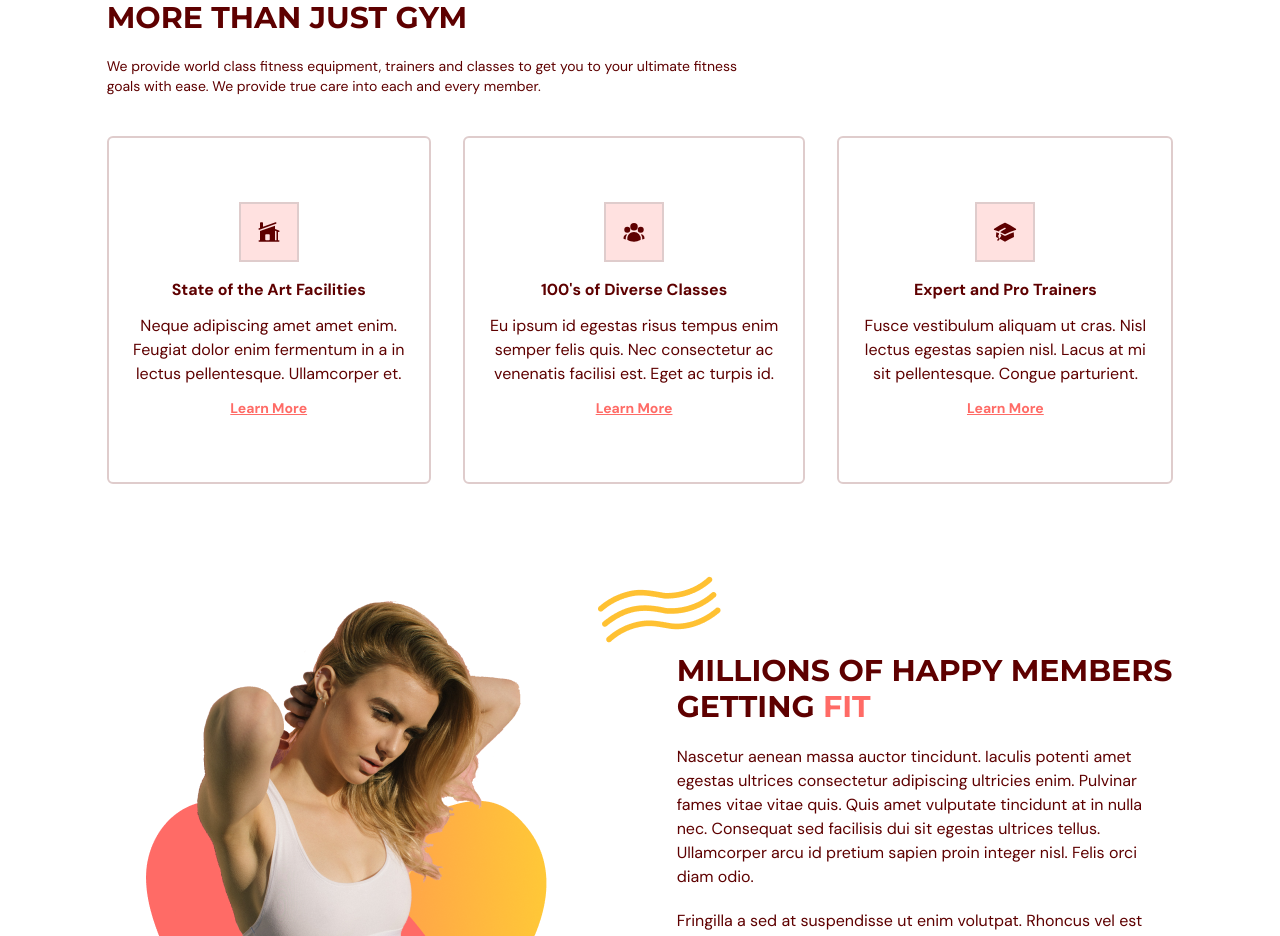
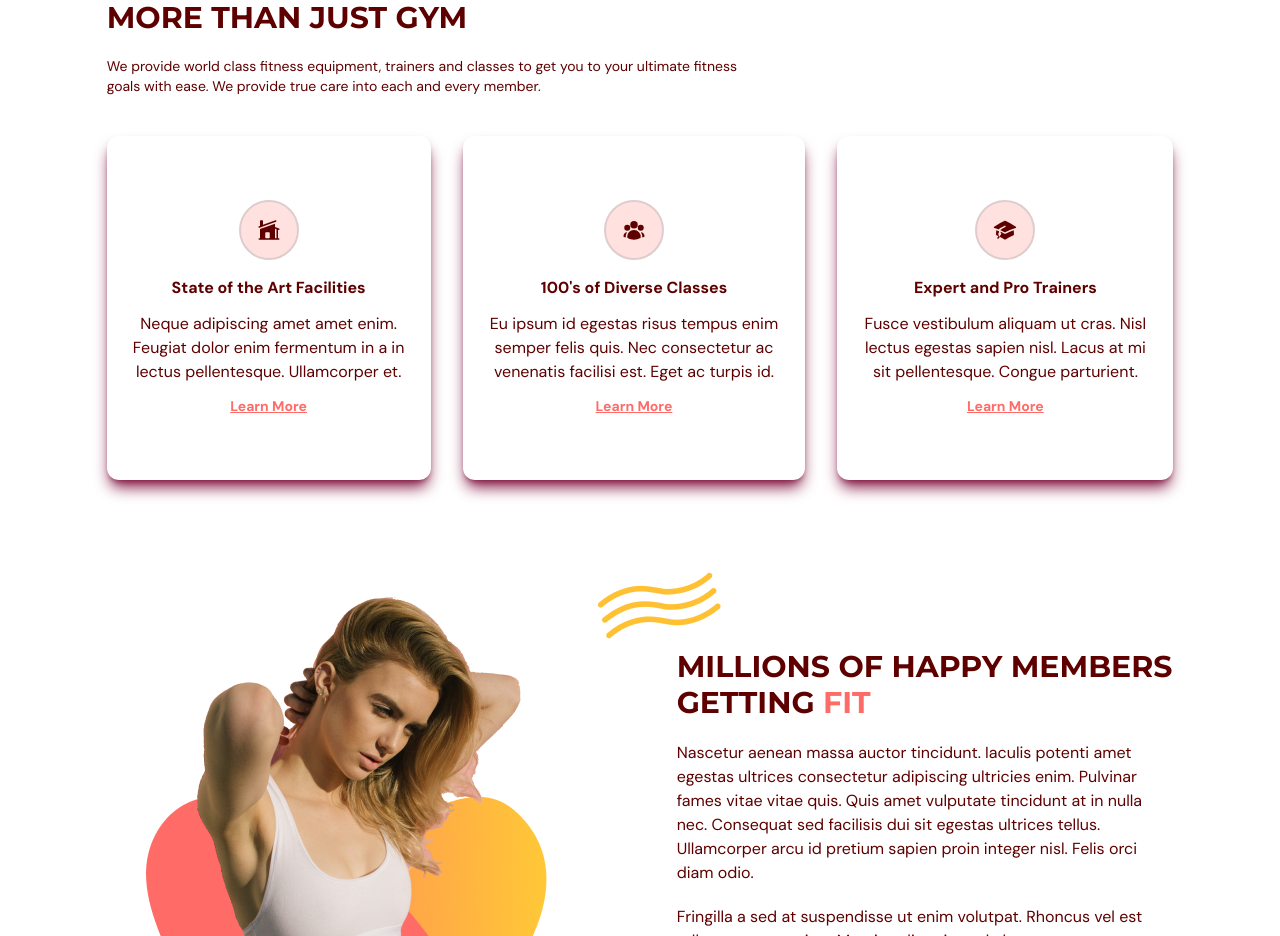
Before and after one commit to memoonarif99/gym-app-typescript, a React (Vite) app: page / in a window 1280 px wide. Shown: the part 900-1836 px from the top of the page. Built offline with nearby package versions, Linux system fonts and the light colour scheme.

Commit message:
border fixed and shadow added

```diff
--- a/src/scenes/benefits/Benefit.tsx
+++ b/src/scenes/benefits/Benefit.tsx
@@ -17,22 +17,23 @@ const childVariant = {
 const Benefit = ({ icon, title, description, setSelectedPage }: Props) => {
   return (
     <motion.div
-    variants={childVariant}
-    className="mt-5 rounded-md border-2 border-gray-100 px-5 py-16 text-center">
+      variants={childVariant}
+      className="mt-5 rounded-xl px-5 py-16 text-center shadow-lg shadow-pink-900"
+    >
       <div className="mb-4 flex justify-center">
-        <div className="rounded-4 border-2 border-gray-100 bg-primary-100 p-4">
+        <div className="rounded-full border-2 border-gray-100 bg-primary-100 p-4">
           {icon}
         </div>
       </div>
       <h4 className="font-bold">{title}</h4>
       <p className="my-3">{description}</p>
-      <AnchorLink
+      <a
         className="text-sm font-bold text-primary-500 underline hover:text-secondary-500"
         onClick={() => setSelectedPage(SelectedPage.ContactUs)}
         href={`#${SelectedPage.ContactUs}`}
       >
         <p>Learn More</p>
-      </AnchorLink>
+      </a>
     </motion.div>
   );
 };
```
